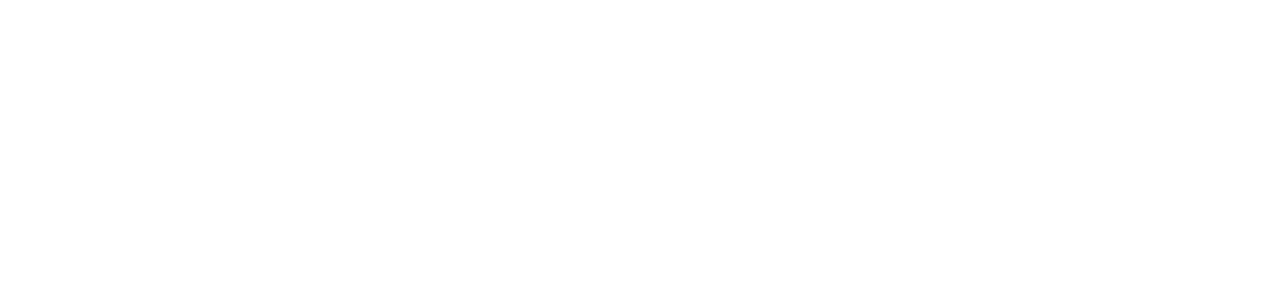
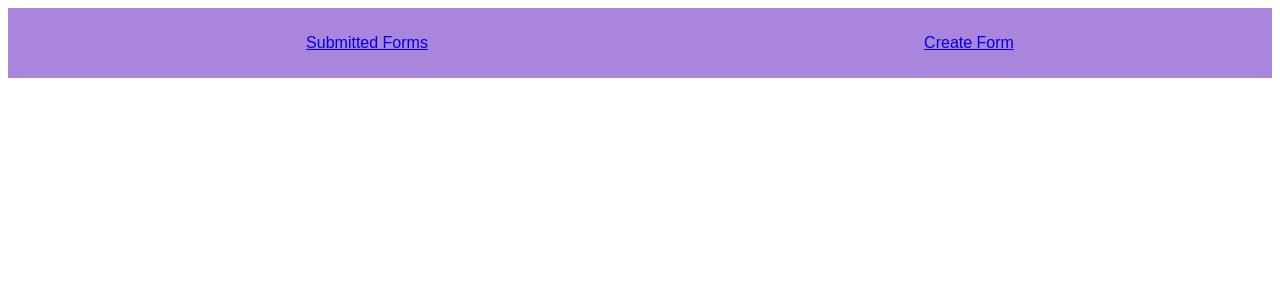
Before and after one commit to Anoopanil413/Custom_Form, a React (Vite) app in the folder clientSide/: page / in a window 1280 px wide. Before the commit this address had no page. Shown: the top 300 px of the page. Built offline with nearby package versions, Linux system fonts and the light colour scheme.

Commit message:
Form response submitted

```diff
--- a/clientSide/src/App.tsx
+++ b/clientSide/src/App.tsx
@@ -3,12 +3,14 @@
 import CreateForm from './features/form/CreateForm'
 import SubmittedForms from './features/form/SubmittedForms'
 import ViewForm from './features/form/ViewForm'
+import Landing from './features/form/Landing'
 
 function App() {
 
   return (
     <>
       <Routes>
+        <Route path='/' element={<Landing />} />
 
         <Route path="/forms/:formId" element={<ViewForm />} />
         <Route path="/viewForms" element={<SubmittedForms />} />
--- a/clientSide/src/features/form/CreateForm.tsx
+++ b/clientSide/src/features/form/CreateForm.tsx
@@ -11,6 +11,7 @@
 
 import { FontAwesomeIcon } from '@fortawesome/react-fontawesome';
 import { faTrash } from '@fortawesome/free-solid-svg-icons';
+import Landing from "./Landing"
 
 
 
@@ -80,6 +81,7 @@
 
     return (
         <>
+            <Landing />
             <div style={{ display: "flex", justifyContent: 'center' }}>
 
                 <h1>Create Form</h1>
--- /dev/null
+++ b/clientSide/src/features/form/Landing.tsx
@@ -0,0 +1,19 @@
+import { Link } from 'react-router-dom';
+import "./landing.css"
+
+
+
+const Landing = () => {
+    return (
+        <>
+            <nav>
+                <ul>
+                    <li><Link to="/viewForms">Submitted Forms</Link></li>
+                    <li><Link to="/createForm">Create Form</Link></li>
+                </ul>
+            </nav>
+        </>
+    )
+}
+
+export default Landing
--- a/clientSide/src/features/form/SubmittedForms.tsx
+++ b/clientSide/src/features/form/SubmittedForms.tsx
@@ -4,6 +4,7 @@
 import { RootState } from "../../app/store";
 import { fetchForms } from "./formSlice";
 import { Link } from 'react-router-dom';
+import Landing from "./Landing";
 
 
 const SubmittedForms = () => {
@@ -38,6 +39,7 @@
     return (
         <>
             <div>
+                <Landing />
                 <h1>Forms</h1>
                 {content}
             </div>
--- a/clientSide/src/features/form/ViewForm.tsx
+++ b/clientSide/src/features/form/ViewForm.tsx
@@ -7,6 +7,7 @@
 import CheckBoxField from "../../components/CheckBoxField";
 import axiosInstance from '../../api/axiosInstance'
 import './viewForm.css'
+import Landing from "./Landing";
 
 
 
@@ -73,6 +74,8 @@
     };
 
     return (
+        <>
+            <Landing />
             <div>{submissionStatus === 'Form submitted successfully' ? (<div style={{ display: "flex", justifyContent: "center" }}><h3>{submissionStatus}</h3></div>) :
                 (<div>
                     <h1 className="title">{form.title}</h1>
@@ -83,6 +86,7 @@
                 </div>)
             }
             </div>
+        </>
     );
 }
 
--- a/clientSide/src/features/form/createform.css
+++ b/clientSide/src/features/form/createform.css
@@ -35,7 +35,7 @@
 
 button {
     cursor: pointer;
-    background-color: #762cdc;
+    background-color: #9e6be5;
     color: white;
 
 }
@@ -45,7 +45,7 @@
 }
 
 button:hover {
-    background-color: #3700b3;
+    background-color: #754dd1;
 }
 
 .buttonDel{
--- /dev/null
+++ b/clientSide/src/features/form/landing.css
@@ -0,0 +1,15 @@
+nav {
+    background-color: #aa85dc;
+    color: white;
+    padding: 10px;
+}
+
+nav ul {
+    list-style-type: none;
+    display: flex;
+    justify-content: space-around;
+}
+
+nav ul li {
+    display: inline;
+}
```
Lines whose indentation alone changed are shown as unchanged.
